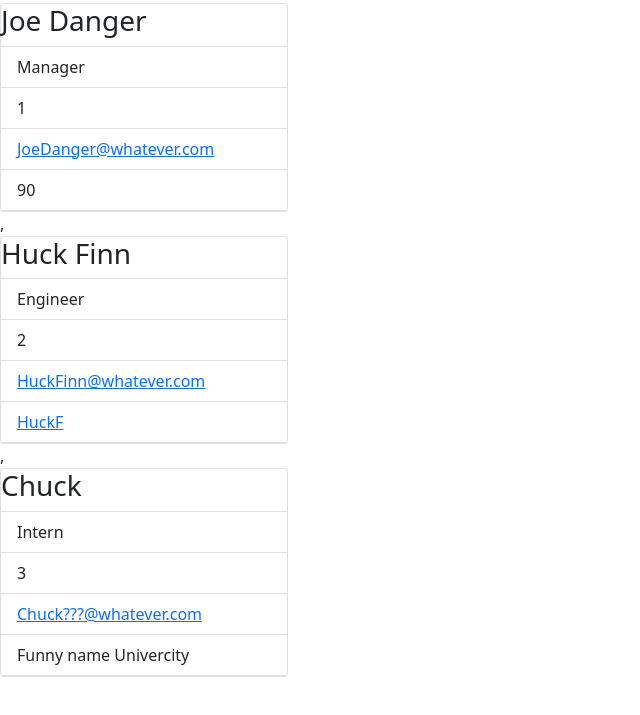
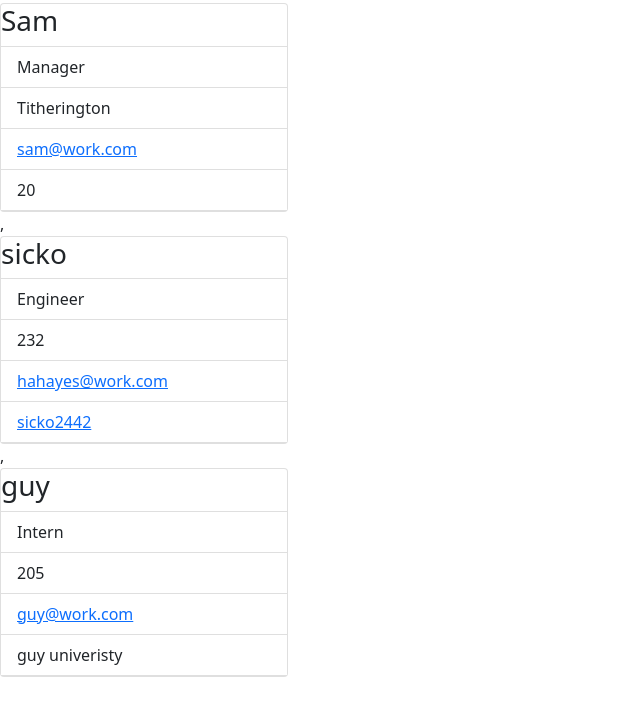
Before and after one commit to samuelti/10_Team_Website_Generator, a website: page index.html in a window 1280 px wide. Shown: the part 53-768 px from the top of the page, without its empty margins (0-640 px from the left). Drawn offline with nearby package versions, Linux system fonts and the light colour scheme; files that its build step writes are made by us from their sources.

Commit message:
added package.json, and made sure app works

```diff
--- a/index.html
+++ b/index.html
@@ -14,16 +14,16 @@
     </nav>
     <div class="card-columns">
          <div class="card" style="width: 18rem;">
-            <h3 id = "Employee">Joe Danger</h3>
-            <ul class="list-group list-group-flush"><li class="list-group-item">Manager</li><li class="list-group-item">1</li><li class="list-group-item"><a href="mailto:JoeDanger@whatever.com">JoeDanger@whatever.com</a></li><li class="list-group-item">90</li>
+            <h3 id = "Employee">Sam</h3>
+            <ul class="list-group list-group-flush"><li class="list-group-item">Manager</li><li class="list-group-item">Titherington</li><li class="list-group-item"><a href="mailto:sam@work.com">sam@work.com</a></li><li class="list-group-item">20</li>
                 <ul>
                 </div>, <div class="card" style="width: 18rem;">
-            <h3 id = "Employee">Huck Finn</h3>
-            <ul class="list-group list-group-flush"><li class="list-group-item">Engineer</li><li class="list-group-item">2</li><li class="list-group-item"><a href="mailto:HuckFinn@whatever.com">HuckFinn@whatever.com</a></li><li class="list-group-item"><a href="https://github.com/HuckF" target="_blank">HuckF</a></li>
+            <h3 id = "Employee">sicko</h3>
+            <ul class="list-group list-group-flush"><li class="list-group-item">Engineer</li><li class="list-group-item">232</li><li class="list-group-item"><a href="mailto:hahayes@work.com">hahayes@work.com</a></li><li class="list-group-item"><a href="https://github.com/sicko2442" target="_blank">sicko2442</a></li>
                 <ul>
                 </div>, <div class="card" style="width: 18rem;">
-            <h3 id = "Employee">Chuck</h3>
-            <ul class="list-group list-group-flush"><li class="list-group-item">Intern</li><li class="list-group-item">3</li><li class="list-group-item"><a href="mailto:Chuck???@whatever.com">Chuck???@whatever.com</a></li><li class="list-group-item">Funny name Univercity</li>
+            <h3 id = "Employee">guy</h3>
+            <ul class="list-group list-group-flush"><li class="list-group-item">Intern</li><li class="list-group-item">205</li><li class="list-group-item"><a href="mailto:guy@work.com">guy@work.com</a></li><li class="list-group-item">guy univeristy</li>
                 <ul>
                 </div>
         </div>
```
Also changed, not shown: package.json (+5 -6 lines), 2 other files.
